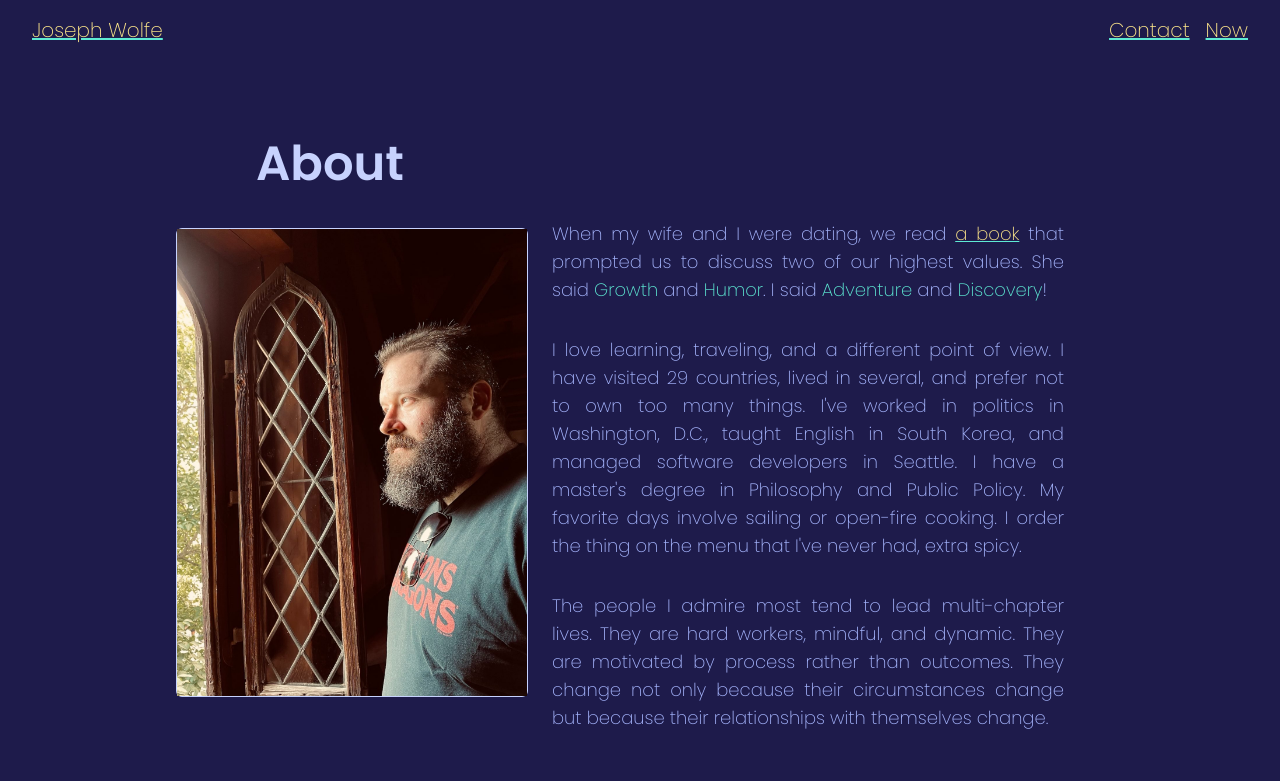
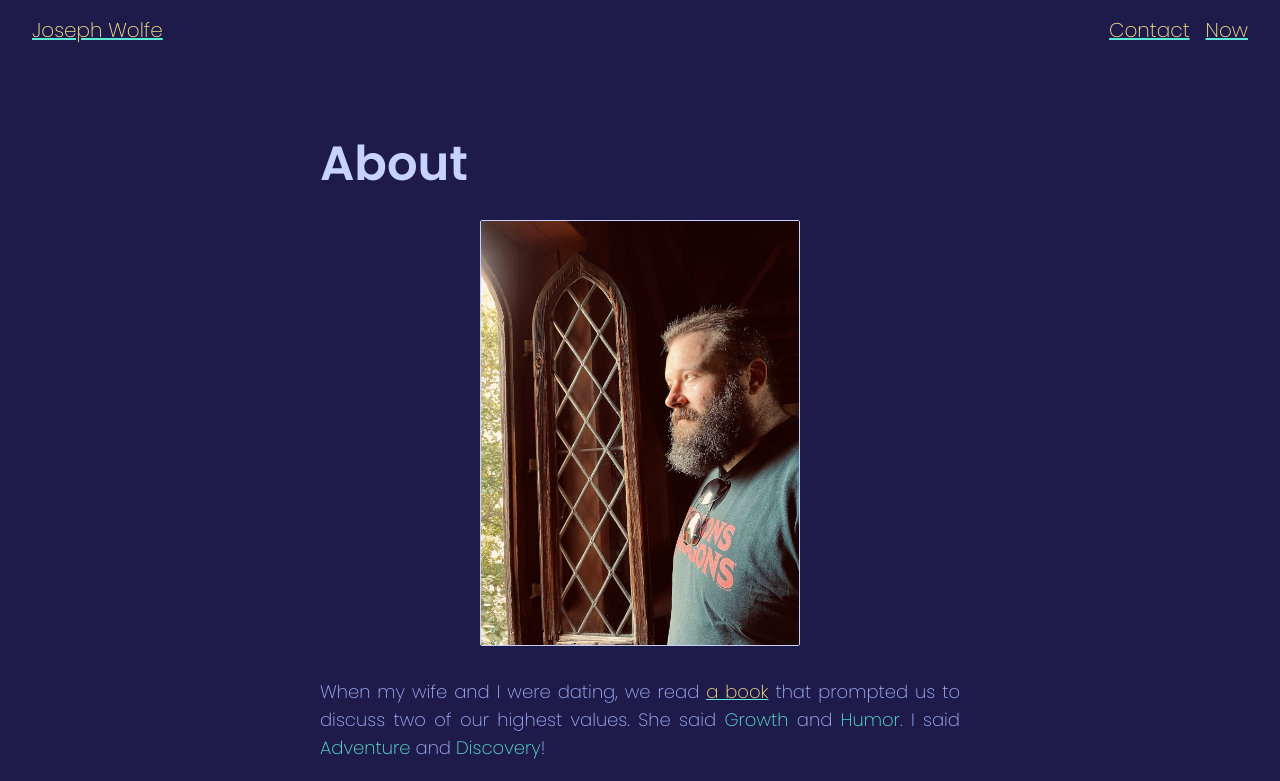
Before and after one commit to CharmedSatyr/personal-website, a Next.js app: page /about in a window 1280 px wide. Shown: the top 781 px of the page. Built offline with nearby package versions, Linux system fonts and the light colour scheme.

Commit message:
Simplify styling

```diff
--- a/app/about/page.tsx
+++ b/app/about/page.tsx
@@ -11,10 +11,9 @@ const About = () => {
 		<>
 			<PageTitle title="About" />
 
-			<div className="space-between flex flex-col md:flex-row">
-				<div className="mx-auto mb-6 min-h-max max-w-sm rounded-md border border-primary-800 dark:border-dark-primary-200 md:my-auto md:mt-2 lg:-ml-20">
+			<div className="mx-auto mb-8 max-w-xs rounded-sm border border-primary-800 dark:border-dark-primary-200">
 				<Image
-						alt="Joseph looking out a window at Karlštejn Castle, Czech Republic."
+					alt="Looking out a window at Karlštejn Castle, Czech Republic."
 					src={"/static/images/joseph.webp"}
 					height={450}
 					width={600}
@@ -24,7 +23,6 @@ const About = () => {
 				/>
 			</div>
 
-				<div className="md:ml-6 md:max-w-lg lg:-mr-10">
 			<p className="text-lg">
 				When my wife and I were dating, we read{" "}
 				<Link href="https://www.gottman.com/eight-dates/">a book</Link> that
@@ -33,9 +31,7 @@ const About = () => {
 					Growth
 				</span>{" "}
 				and{" "}
-						<span className="text-accent-600 dark:text-dark-accent-300">
-							Humor
-						</span>
+				<span className="text-accent-600 dark:text-dark-accent-300">Humor</span>
 				. I said{" "}
 				<span className="text-accent-600 dark:text-dark-accent-300">
 					Adventure
@@ -49,23 +45,20 @@ const About = () => {
 
 			<p className="text-lg">
 				I love learning, traveling, and a different point of view. I have
-						visited 29 countries, lived in several, and prefer not to own too
-						many things. I've worked in politics in Washington, D.C., taught
-						English in South Korea, and managed software developers in Seattle.
-						I have a master's degree in Philosophy and Public Policy. My
-						favorite days involve sailing or open-fire cooking. I order the
-						thing on the menu that I've never had, extra spicy.
+				visited 29 countries, lived in several, and prefer not to own too many
+				things. I've worked in politics in Washington, D.C., taught English in
+				South Korea, and managed software developers in Seattle. I have a
+				master's degree in Philosophy and Public Policy. My favorite days
+				involve sailing or open-fire cooking. I order the thing on the menu that
+				I've never had, extra spicy.
 			</p>
 
 			<p className="text-lg">
-						The people I admire most tend to lead multi-chapter lives. They are
-						hard workers, mindful, and dynamic. They are motivated by process
-						rather than outcomes. They change not only because their
-						circumstances change but because their relationships with themselves
-						change.
+				The people I admire most tend to lead multi-chapter lives. They are hard
+				workers, mindful, and dynamic. They are motivated by process rather than
+				outcomes. They change not only because their circumstances change but
+				because their relationships with themselves change.
 			</p>
-				</div>
-			</div>
 		</>
 	);
 };
--- a/app/blog/[slug]/page.tsx
+++ b/app/blog/[slug]/page.tsx
@@ -3,7 +3,7 @@ import path from "path";
 import matter from "gray-matter";
 import { MDXRemote } from "next-mdx-remote/rsc";
 
-import { blogDir } from "app/blog/page";
+import { blogDir } from "app/blog/constants";
 import PageTitle from "@/components/PageTitle";
 
 export const generateStaticParams = async () => {
--- /dev/null
+++ b/app/blog/constants.ts
@@ -0,0 +1 @@
+export const blogDir = "data/blog";
--- a/app/blog/page.tsx
+++ b/app/blog/page.tsx
@@ -2,10 +2,9 @@ import fs from "fs";
 import path from "path";
 import matter from "gray-matter";
 
+import { blogDir } from "app/blog/constants";
 import Link from "components/Link";
 import PageTitle from "components/PageTitle";
-
-export const blogDir = "data/blog";
 
 const getBlogs = () => {
 	const files = fs.readdirSync(path.join(blogDir));
--- a/app/contact/page.tsx
+++ b/app/contact/page.tsx
@@ -15,7 +15,8 @@ const Contact = () => {
 	return (
 		<>
 			<PageTitle title="Contact" />
-			<ol className="w-max">
+
+			<ol>
 				<li>
 					<Link href={siteMetadata.linkedin}>
 						<LinkedIn className="inline h-8 w-8" /> Connect on LinkedIn
--- a/app/layout.tsx
+++ b/app/layout.tsx
@@ -61,13 +61,13 @@ const RootLayout = ({ children }: { children: React.ReactNode }) => {
 			/>
 
 			<body
-				className={`${poppins.variable} flex h-screen flex-col justify-center justify-between font-sans`}
+				className={`${poppins.variable} flex h-screen flex-col items-center font-sans`}
 			>
 				<ThemeProviders>
 					<Header />
 
-					<main className="mx-8 mb-auto pt-10 md:pt-20">
-						<div className="container min-h-96 max-w-3xl">{children}</div>
+					<main className="mb-auto w-10/12 pt-10 md:w-6/12 md:pt-20">
+						{children}
 					</main>
 
 					<Footer />
--- a/app/page.tsx
+++ b/app/page.tsx
@@ -4,7 +4,7 @@ import TreeImage from "components/TreeImage";
 const Root = () => {
 	return (
 		<>
-			<h1 className="highlighted mb-8 text-3xl font-bold leading-tight md:text-5xl">
+			<h1 className="highlighted mb-8 text-3xl font-bold leading-tight md:mt-28 md:text-5xl">
 				I'm a software developer, game designer, and writer in Seattle.
 				<TreeImage />
 			</h1>
--- a/components/Footer.tsx
+++ b/components/Footer.tsx
@@ -3,7 +3,7 @@ import siteMetadata from "data/site-metadata";
 
 const Footer = () => {
 	return (
-		<footer className="flex items-center justify-center space-x-2 text-nowrap px-8 py-4 text-xs md:text-sm">
+		<footer className="flex w-screen items-center justify-center space-x-2 text-nowrap px-8 py-4 text-xs md:text-sm">
 			<div>
 				{`© ${new Date().getFullYear()}`} {siteMetadata.author}
 			</div>
--- a/components/Header.tsx
+++ b/components/Header.tsx
@@ -36,7 +36,7 @@ const NavLinks = () => {
 
 const Header = () => {
 	return (
-		<header className="flex items-center justify-between px-8 py-4">
+		<header className="flex w-screen items-center justify-between px-8 py-4">
 			<Link href="/">{siteMetadata.headerTitle}</Link>
 
 			<div className="flex items-center space-x-4">
```
Lines whose indentation alone changed are shown as unchanged.
